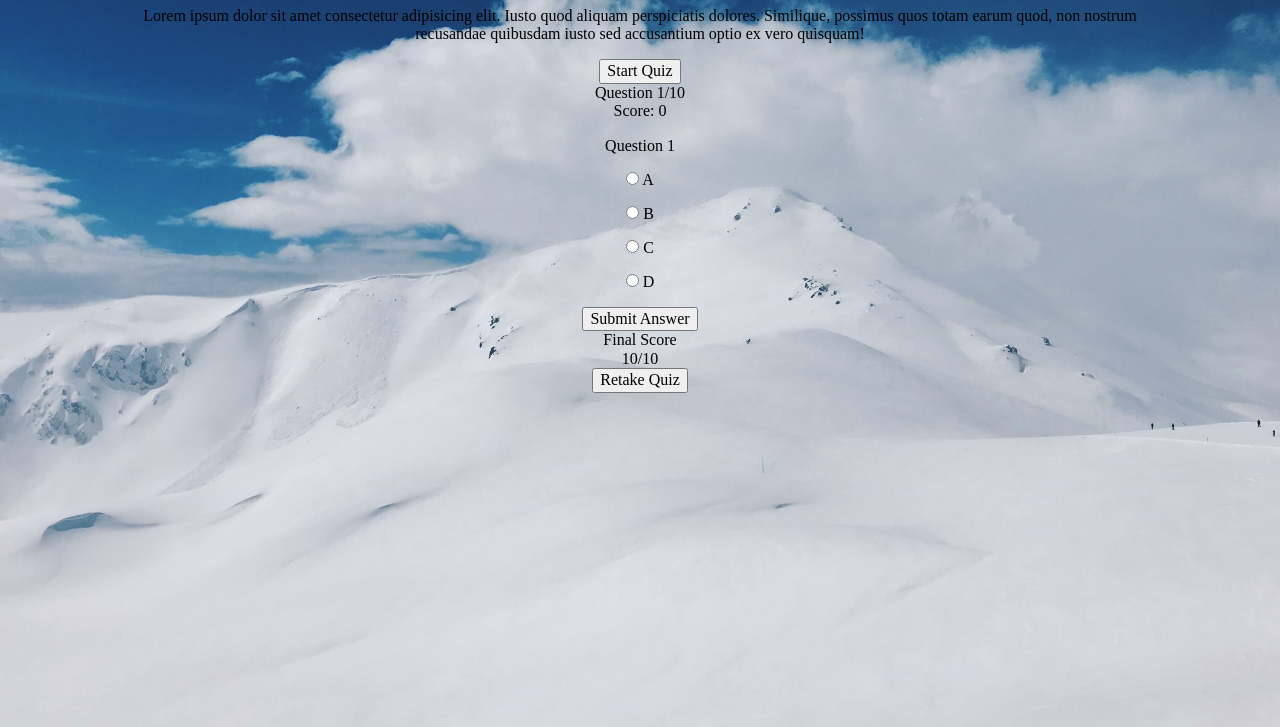
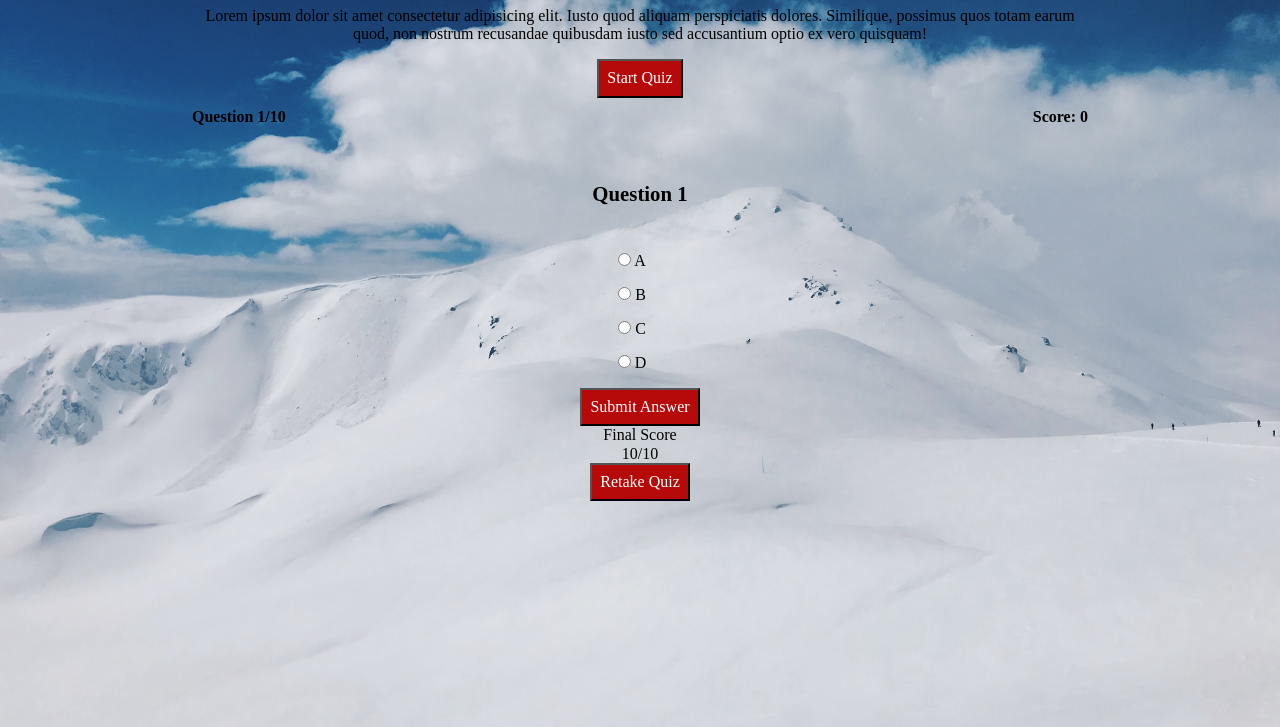
Before and after one commit to mpoosang/quiz-app, a plain HTML site: page wireframe.html in a window 1280 px wide. Shown: the part 73-800 px from the top of the page. Drawn offline with nearby package versions, Linux system fonts and the light colour scheme.

Commit message:
updated font and button

```diff
--- a/app.css
+++ b/app.css
@@ -7,6 +7,7 @@ https://github.com/andreacardybailey/responsive_example/blob/master/styles/respo
 
 * {
     box-sizing: border-box;
+    /* font-family: ; */
 }
 
 html {
@@ -19,7 +20,7 @@ html {
 
 .container {
     margin: auto;
-    width: 80%;
+    width: 70%;
     text-align: center;
     /* display: flex;
     align-items: center;
@@ -32,18 +33,63 @@ body {
 }
 
 header {
-    background-color: gray;
+    /* background-color: gray; */
     text-align: center;
+    text-transform: uppercase;
 }
 
 h1 {
 
 }
 
+/* h3 {
+    text-align: left;
+} */
+
 li {
-    background-color: gray;
+    text-align: left;
 }
 
+button {
+    color: #ffffff;
+    background-color: rgba(182, 10, 10);
+}
+
+button, input[type="text"] {
+    padding: 8px;
+}
+
+button:hover {
+    cursor: pointer;
+}
+
+
+
+
+
+
+
+/***** Quiz Page *****/
+.status {
+    width: 100%;
+    display: flex;
+    flex-direction: row;
+    justify-content: space-between;
+    padding: 10px 0px;
+    font-weight: bold;
+}
+
+.question {
+    font-size: 1.3rem;
+    font-weight: 700;
+    padding: 25px;
+}
+
+.quiz-options {
+    /* display: flex;
+    flex-direction: column; */
+    /* text-align: left; */
+}
 
 
 /***** Form *****/
@@ -51,14 +97,19 @@ li {
 form input[type="radio"] {
     /* font-size: 16px; */
     margin-bottom: 20px;
-    /* background-color: gray; */
+
 }
 
 form input[type="radio"] + label {
     display: inline;
+    padding-right: 1em;
+    /* display: flex;
+    flex-direction: column; */
     /* color: #000;
     font-size: 16px; */
 }
+
+
 
 
 /***** Groups & Items  (Desktop) *****/
```
